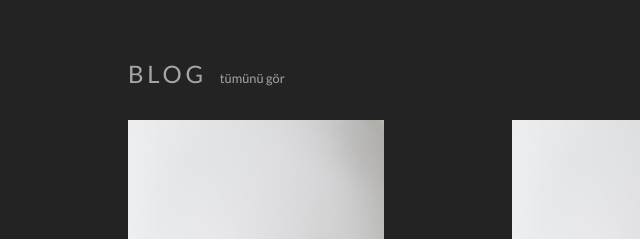
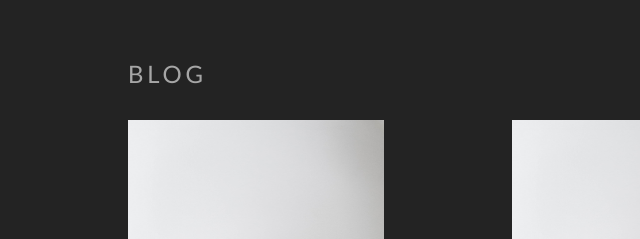
Before and after one commit to keremalan/hukukzafer, a plain HTML site: page pages/blog.html in a window 1280 px wide. Shown: the part 165-404 px from the top of the page, 0-640 px from the left. Drawn offline with Linux system fonts and the light colour scheme.

Commit message:
Delete "tümünü gör"

```diff
--- a/pages/blog.html
+++ b/pages/blog.html
@@ -26,7 +26,6 @@
         <section id="blog">
             <div class="blog-headline" id="bg-margin-top">
                 <h2>Blog</h2>
-                <a href="blog.html">tümünü gör</a>
             </div>
             <div class="blog-area">
                 <div class="blog-card">
```
